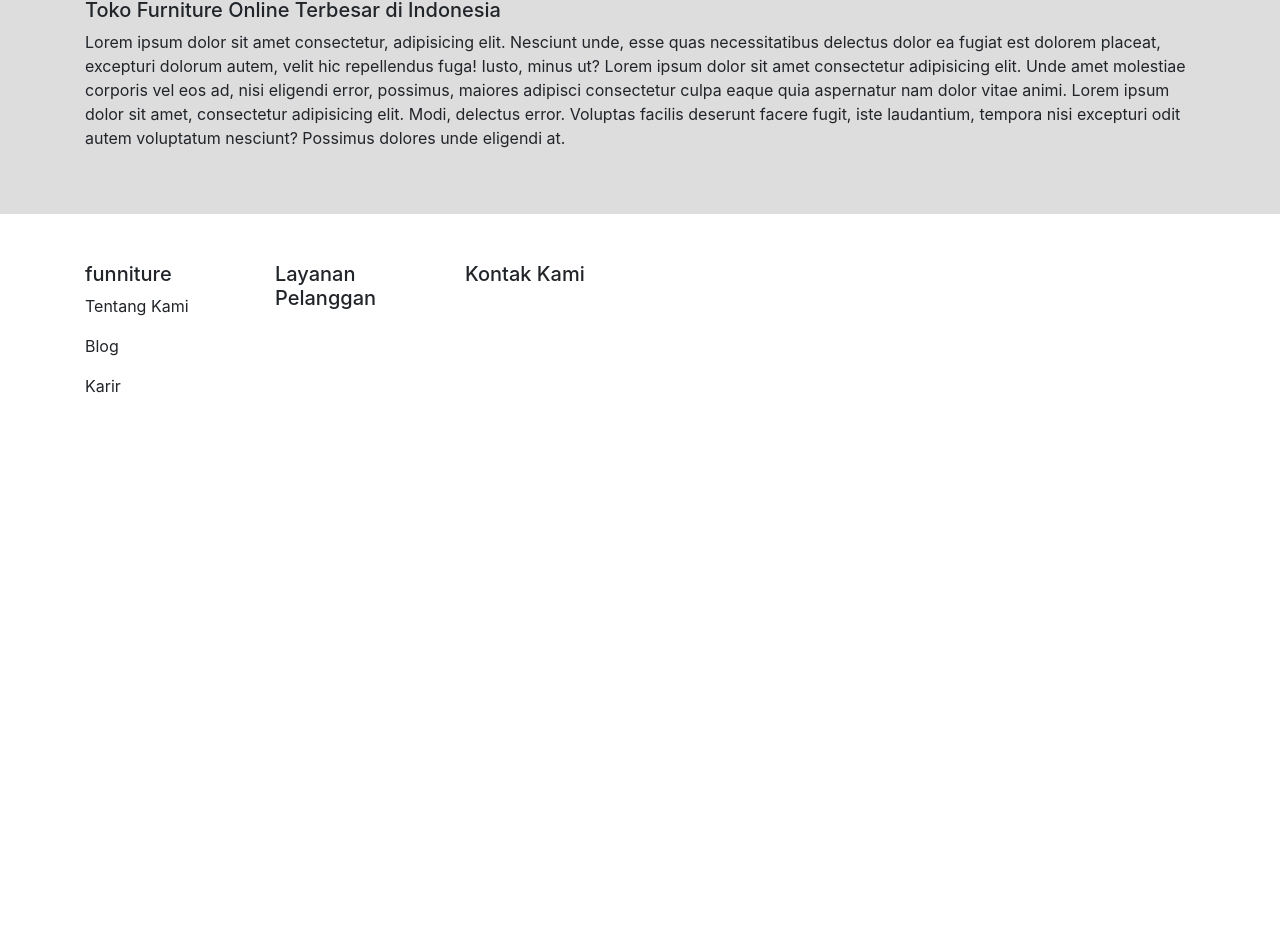
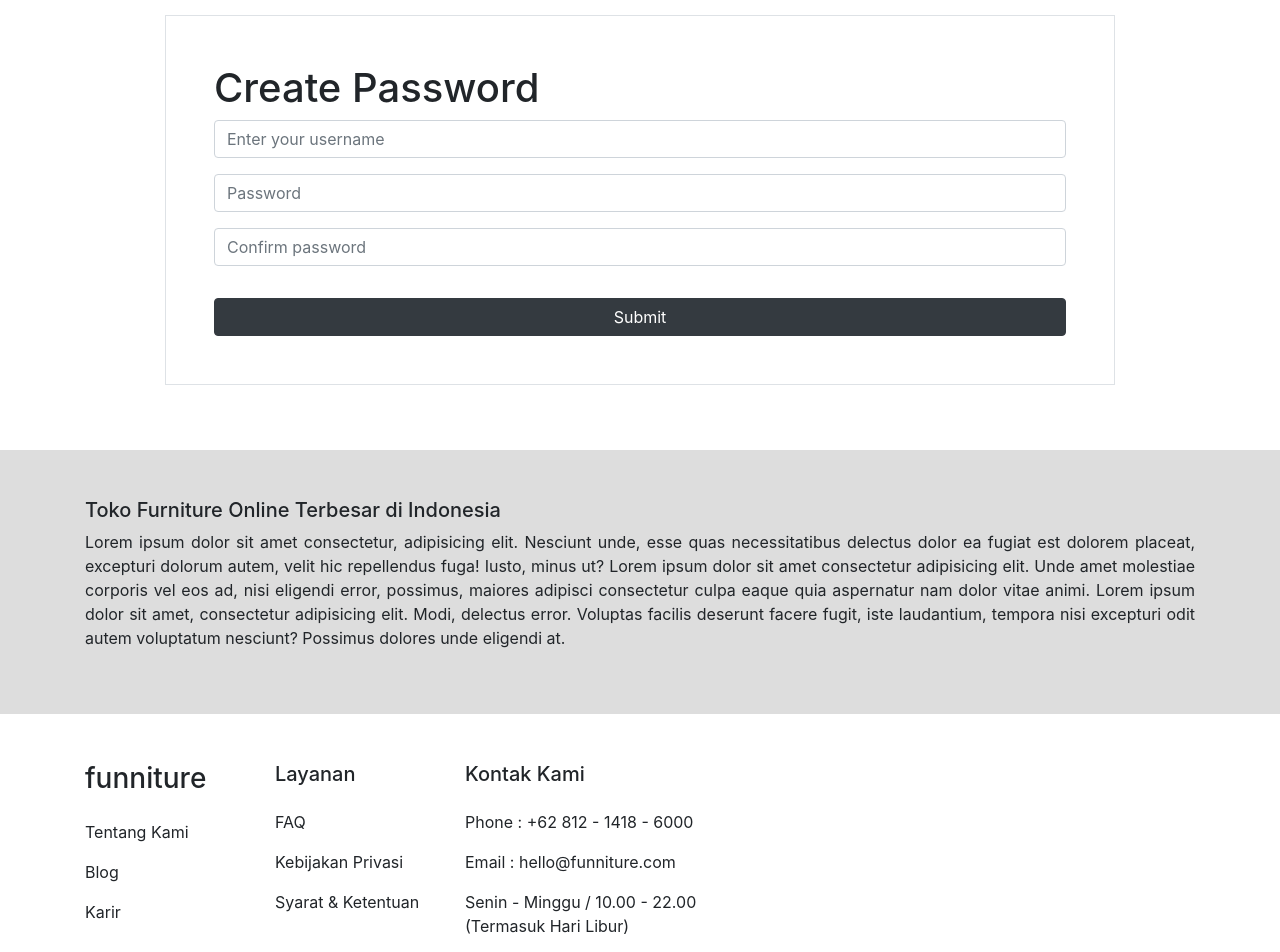
Before and after one commit to masdefry/Funniture_JCWM-1602, a React (Create React App) app: page /create-password in a window 1280 px wide. Shown: the part 165-1117 px from the top of the page. Before the commit the page ends 800 px from the top, so only its background shows below. Built offline with nearby package versions, Linux system fonts and the light colour scheme.

Commit message:
Username Validation

```diff
--- a/src/App.js
+++ b/src/App.js
@@ -9,6 +9,7 @@ import './Supports/Stylesheets/LandingPage.css'
 import Footer from './Components/Footer'
 import { BrowserRouter, Switch, Route } from 'react-router-dom'
 import Register from './Pages/Register'
+import CreatePassword from './Pages/CreatePassword'
 
 export default class App extends React.Component{
   render(){
@@ -19,6 +20,7 @@ export default class App extends React.Component{
           <Switch>
             <Route exact path='/' component={LandingPage} />
             <Route path='/register' component={Register} />
+            <Route path='/create-password' component={CreatePassword} />
           </Switch>
           <Footer />
         </BrowserRouter>
--- a/src/Components/Footer.jsx
+++ b/src/Components/Footer.jsx
@@ -4,12 +4,12 @@ export default class Footer extends React.Component{
     render(){
         return(
             <>
-                <div className='funniture-bg-dark-grey py-5'>
+                <div className='py-5 funniture-bg-dark-grey'>
                     <div className="container">
                         <h5>
                             Toko Furniture Online Terbesar di Indonesia
                         </h5>
-                        <p>
+                        <p style={{textAlign: 'justify'}}>
                             Lorem ipsum dolor sit amet consectetur, adipisicing elit. Nesciunt unde, esse quas necessitatibus delectus dolor ea fugiat est dolorem placeat, excepturi dolorum autem, velit hic repellendus fuga! Iusto, minus ut?
                             Lorem ipsum dolor sit amet consectetur adipisicing elit. Unde amet molestiae corporis vel eos ad, nisi eligendi error, possimus, maiores adipisci consectetur culpa eaque quia aspernatur nam dolor vitae animi.
                             Lorem ipsum dolor sit amet, consectetur adipisicing elit. Modi, delectus error. Voluptas facilis deserunt facere fugit, iste laudantium, tempora nisi excepturi odit autem voluptatum nesciunt? Possimus dolores unde eligendi at.
@@ -19,10 +19,10 @@ export default class Footer extends React.Component{
                 <div className='container py-5 d-none d-md-block'>
                     <div className='row'>
                         <div className='col-2'>
-                            <h5>
+                            <h3>
                                 funniture
-                            </h5>
-                            <p>
+                            </h3>
+                            <p className='mt-4'>
                                 Tentang Kami
                             </p>
                             <p>
@@ -34,15 +34,34 @@ export default class Footer extends React.Component{
                         </div>
                         <div className='col-2'>
                             <h5>
-                                Layanan Pelanggan
+                                Layanan
                             </h5>
+                            <p className='mt-4'>
+                                FAQ
+                            </p>
+                            <p>
+                                Kebijakan Privasi
+                            </p>
+                            <p>
+                                Syarat & Ketentuan
+                            </p>
                         </div>
-                        <div className='col-2'>
+                        <div className='col-3'>
                             <h5>
                                 Kontak Kami
                             </h5>
+                            <p className='mt-4'>
+                                Phone : +62 812 - 1418 - 6000
+                            </p>
+                            <p>
+                                Email : hello@funniture.com
+                            </p>
+                            <p>
+                                Senin - Minggu / 10.00 - 22.00
+                                (Termasuk Hari Libur)
+                            </p>
                         </div>
-                        <div className='col-6'>
+                        <div className='col-5'>
 
                         </div>
                     </div>
--- a/src/Components/Navbar.jsx
+++ b/src/Components/Navbar.jsx
@@ -1,4 +1,5 @@
 import React from 'react';
+import { Link } from 'react-router-dom'
 import { FontAwesomeIcon } from '@fortawesome/react-fontawesome';
 import { faShoppingBag, faHeart, faUser, faSearchLocation, faBars } from '@fortawesome/free-solid-svg-icons';
 
@@ -29,7 +30,11 @@ export default class Navbar extends React.Component{
                     <div className='container'>
                         <div className='row align-items-center' style={{height: '65px'}}>
                             <div className='col-2'>
-                                <span className='font-weight-bold funniture-font-size-30'>funniture</span>
+                                <span className='font-weight-bold funniture-font-size-30'>
+                                    <Link to='/' className='funniture-link'>
+                                        funniture
+                                    </Link>
+                                </span>
                             </div>
                             <div className='col-5 d-none d-md-block'>
                                 <span className='ml-3 funniture-font-size-18'>Products</span>
--- /dev/null
+++ b/src/Pages/CreatePassword.jsx
@@ -0,0 +1,55 @@
+import React from 'react'
+import Axios from 'axios'
+import LinkAPI from './../Supports/Constants/LinkAPI'
+
+export default class CreatePassword extends React.Component{
+
+    state = {
+        usernameAvaliable: null,
+        error: null
+    }
+
+    usernameValidation = (event) => {
+        let inputUsername = event.target.value
+
+        Axios.get(LinkAPI + '?username=' + inputUsername)
+        .then((res) => {
+            // Apabila datanya nggak ada, maka username available
+            if(res.data.length === 0){
+                this.setState({usernameAvaliable: true, error: null})
+            }else{
+                // Apabila datanya ada, maka username telah kepakai
+                this.setState({error: 'Username Telah Terpakai'})
+            }
+        })
+        .catch((err) => {
+            console.log(err)
+        })
+    }
+
+    render(){
+        return(
+            <div className='container'>
+                <div className='row justify-content-center align-items-center' style={{height: '500px'}}>
+                    <div className="col-10 px-5 pt-5 pb-5 border">
+                        <h1>
+                            Create Password
+                        </h1>
+                        <input type='text' placeholder='Enter your username' className='form form-control' onChange={this.usernameValidation} />
+                        <input type='text' ref='inputPassword' placeholder='Password' className='form form-control my-3' />
+                        <input type='text' ref='inputConfirmPassword' placeholder='Confirm password' className='form form-control' />
+                        <p className='text-warning funniture-font-size-18'>
+                            {
+                                this.state.error?
+                                    this.state.error
+                                :
+                                    null
+                            }
+                        </p>
+                        <input type='button' value='Submit' className='btn btn-dark w-100 mt-3' onClick={this.submitRegister} />
+                    </div>
+                </div>
+            </div>
+        )
+    }
+}
--- a/src/Pages/Register.jsx
+++ b/src/Pages/Register.jsx
@@ -11,34 +11,43 @@ export default class Register extends React.Component{
     submitRegister = () => {
         let inputUser = this.refs.inputUser.value
 
-        if(inputUser[0] == 0){
+        if(inputUser){
+            // Apabila user masukan angka, maka bakalan menjalankan Phone Validation
+            if(inputUser[0] >= 0){
                 let resultPhoneValidator = PhoneNumberValidator(inputUser)
                 console.log(resultPhoneValidator)
 
                 if(resultPhoneValidator !== true){
                     this.setState({error: resultPhoneValidator})
+                }else{
+                    this.setState({error: null})
                 }
             }else{
+                // Apabila user masukan SELAIN angka, maka bakalan menjalankan Email Validation
                 let resultEmailValidator = EmailValidator(inputUser)
                 console.log(resultEmailValidator)
 
                 if(resultEmailValidator !== true){
-                this.setState({error: 'Emial Tidak Sesuai'})
+                    this.setState({error: 'Email Tidak Sesuai'})
+                }else{
+                    this.setState({error: null})
                 }
             }
-
+        }else{
+            this.setState({error: 'Isi Semua Data'})
+        }
     }
 
     render(){
         return(
             <div className='container'>
-                <div className='d-flex justify-content-center align-items-center border border-grey' style={{height: '300px'}}>
+                <div className='row justify-content-center align-items-center' style={{height: '500px'}}>
+                    <div className="col-10 px-5 pt-5 pb-5 border">
                         <h1>
                             Register
                         </h1>
-                    <input type='text' ref='inputUser' placeholder='Enter your phone number / email' className='form form-control' />
-                    <input type='button' value='Register' onClick={this.submitRegister} />
-                    <p>
+                        <input type='text' ref='inputUser' placeholder='Enter your phone number / email' className='form form-control' onChange={this.submitRegister} />
+                        <p className='text-warning funniture-font-size-18'>
                             {
                                 this.state.error?
                                     this.state.error
@@ -46,6 +55,8 @@ export default class Register extends React.Component{
                                     null
                             }
                         </p>
+                        <input type='button' value='Register Account' className='btn btn-dark w-100 mt-3' onClick={this.submitRegister} />
+                    </div>
                 </div>
             </div>
         )
--- /dev/null
+++ b/src/Supports/Constants/LinkAPI.js
@@ -0,0 +1,3 @@
+const LinkAPI = 'http://localhost:2000/users'
+
+export default LinkAPI
--- a/src/Supports/Functions/Email.js
+++ b/src/Supports/Functions/Email.js
@@ -24,7 +24,7 @@ function EmailValidator(inputEmail){
 
     if(hostingEmailSplit.length <= 1) return false
     for(let i = 0; i < hostingEmailSplit.length; i++){
-        if(hostingEmailSplit[i] == '' || hostingEmailSplit[i] === ' '){
+        if(hostingEmailSplit[i] === '' || hostingEmailSplit[i] === ' '){
             return false
         }
     }
--- a/src/Supports/Functions/PhoneNumber.js
+++ b/src/Supports/Functions/PhoneNumber.js
@@ -11,7 +11,7 @@ function PhoneNumberValidator(inputPhoneNumber){
         for(let i = 0; i < inputPhoneNumber.length; i++){
             if(!(inputPhoneNumber[i] >= 0)){
                 return 'Nomor Harus Berupa Angka'
-            }else if(inputPhoneNumber[i] == ' '){
+            }else if(inputPhoneNumber[i] === ' '){
                 return 'Nomor Tanpa Spasi'
             }
         }
```
Lines whose indentation alone changed are shown as unchanged.
